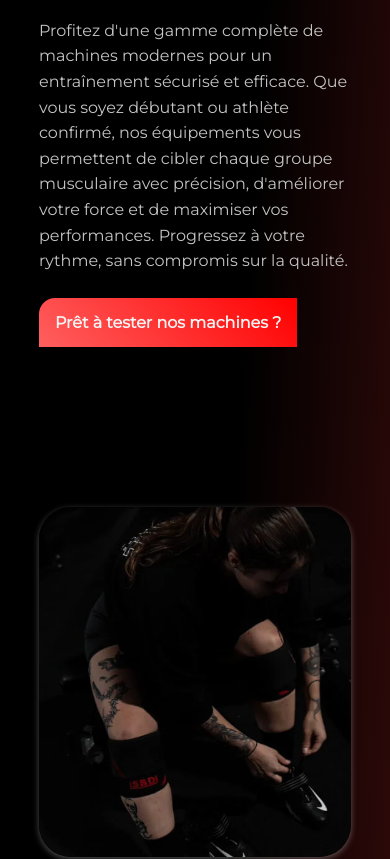
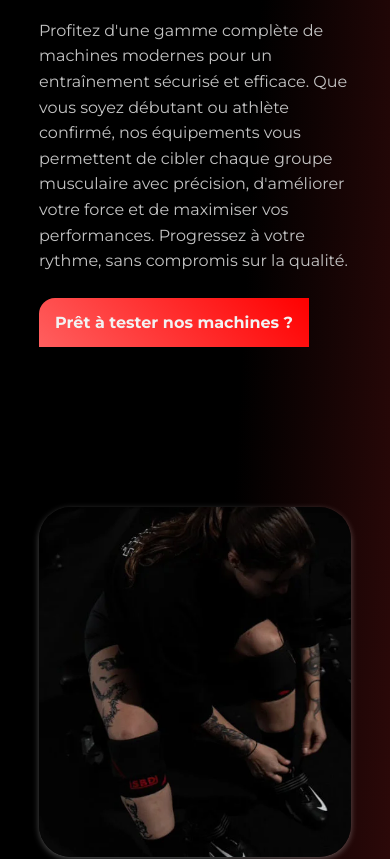
Before and after one commit to Arman75462/readysite, a React (Vite) app: page /services in a window 390 px wide. Shown: the part 921-1780 px from the top of the page. Built offline with nearby package versions, Linux system fonts and the light colour scheme.

Commit message:
Fix viewport apperance animation
Some elements wouldn't trigger their animations and thus wouldn't appear on mobile devices. So their margins have been reduced.

```diff
--- a/src/assets/global.css
+++ b/src/assets/global.css
@@ -6,6 +6,13 @@ RESETS=====================
   font-family: "Montserrat";
   src: url("./fonts/Montserrat-Regular.woff2") format("woff2");
   font-weight: 400;
+  font-display: swap;
+}
+
+@font-face {
+  font-family: "Montserrat";
+  src: url("./fonts/Montserrat-Bold.woff2") format("woff2");
+  font-weight: 700;
   font-display: swap;
 }
 
--- a/src/pages/CoachingPage.jsx
+++ b/src/pages/CoachingPage.jsx
@@ -30,7 +30,7 @@ export default function CoachingPage() {
                 type: "spring",
                 stiffness: 100,
               }}
-              viewport={{ once: true, margin: "-100px" }}
+              viewport={{ once: true, margin: "-150px" }}
             >
               Coach Martin
             </motion.h3>
@@ -44,7 +44,7 @@ export default function CoachingPage() {
                 type: "spring",
                 stiffness: 100,
               }}
-              viewport={{ once: true, margin: "-100px" }}
+              viewport={{ once: true, margin: "-150px" }}
             >
               <li>Expert en recomposition corporelle</li>
               <li>Entraîneur professionnel certifier</li>
--- a/src/pages/ContactPage.jsx
+++ b/src/pages/ContactPage.jsx
@@ -32,7 +32,7 @@ export default function ContactPage() {
             stiffness: 110,
             damping: 15,
           }}
-          viewport={{ once: true, margin: "-300px" }}
+          viewport={{ once: true, margin: "-200px" }}
         />
 
         <div className="ContactPage__info">
--- a/src/pages/ServicesPage-components/Service.jsx
+++ b/src/pages/ServicesPage-components/Service.jsx
@@ -18,7 +18,7 @@ export default function Service({
       initial={{ opacity: 0, x: 100 }} // Start off-screen to the right
       whileInView={{ opacity: 1, x: 0 }} // Fade in and slide left to center
       transition={{ duration: 0.8, ease: "easeOut" }}
-      viewport={{ once: true, margin: "-300px" }} // Trigger when 300px into view
+      viewport={{ once: true, margin: "-150px" }} // Trigger when 300px into view
       {...rest}
     >
       <img className="Service__image" src={imageSrc} alt={imageAlt} />
```
Also changed, not shown: src/assets/fonts/Montserrat-Bold.woff2 (added).
